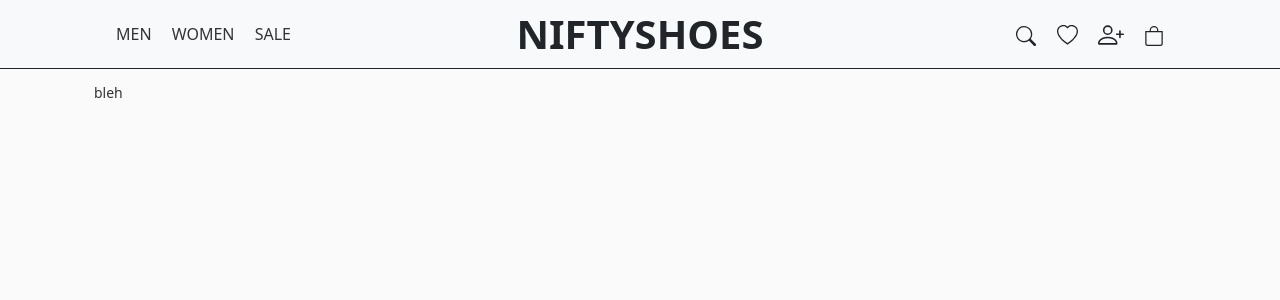
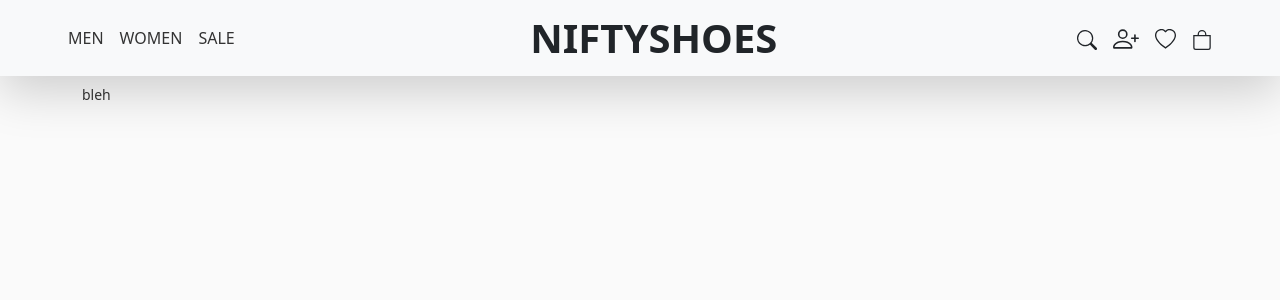
Before and after one commit to noel-ellis/ecommerce_website, a Django app: page /cart/ in a window 1280 px wide. Shown: the top 300 px of the page. Run offline with Django 4.2, Linux system fonts and the light colour scheme.

Commit message:
remade navbar

```diff
--- a/store/templates/store/base.html
+++ b/store/templates/store/base.html
@@ -17,49 +17,44 @@
         {% endif %}
     </head>
     <body>
-        <header class="py-1 px-5 border-bottom fixed-top border-dark bg-light">
-            <div class="row mx-5 align-items-center">
-                <div class="col-3">
-                    <ul class="text-start list-inline">
-                        <li class="list-inline-item mx-2">MEN</li>
-                        <li class="list-inline-item mx-2">WOMEN</li>
-                        <li class="list-inline-item mx-2">SALE</li>
+        <div class="fixed-top bg-light px-5 shadow-lg">
+
+            <!--navigation-->
+            <header class="navbar navbar-expand-lg">
+                <div class="container-fluid justify-content-between">
+                    <!-- Left elements -->
+                    <ul class="navbar-nav flex-row">
+                        <li class="nav-item mx-2">MEN</li>
+                        <li class="nav-item mx-2">WOMEN</li>
+                        <li class="nav-item mx-2">SALE</li>
                     </ul>
-                </div>
-                <div class="col-6 text-center">
-                    <a class="text-dark text-decoration-none fw-bold fs-1" href="{% url 'store:product' %}">NIFTYSHOES</a>
-                </div>
-                <div class="col-3 ">
-                    <ul class="text-end list-inline">
-                        <li class="list-inline-item mx-2 my-auto">
+
+                    <!-- Center elements -->
+                    <ul class="navbar-nav flex-row d-none d-md-flex">
+                        <li class="nav-item me-3 me-lg-1 active">
+                            <a class="text-dark text-decoration-none fw-bold fs-1" href="{% url 'store:main' %}">NIFTYSHOES</a>
+                        </li>
+                    </ul>
+
+                    <!-- Right elements -->
+                    <ul class="navbar-nav flex-row">
+                        <!--Search-->
+                        <li class="nav-item mx-2">
                             <a class="text-dark text-decoration-none align-middle" data-bs-toggle="collapse" href="#collapseSearchBar">
                                 <svg xmlns="http://www.w3.org/2000/svg" width="20" height="20" fill="currentColor" class="bi bi-search" viewBox="0 0 16 16">
                                     <path d="M11.742 10.344a6.5 6.5 0 1 0-1.397 1.398h-.001c.03.04.062.078.098.115l3.85 3.85a1 1 0 0 0 1.415-1.414l-3.85-3.85a1.007 1.007 0 0 0-.115-.1zM12 6.5a5.5 5.5 0 1 1-11 0 5.5 5.5 0 0 1 11 0z"/>
                                 </svg>
                             </a>
                         </li>
-                        <li class="list-inline-item mx-2 my-auto">
-                            <a class="text-dark text-decoration-none align-middle" href="{% url 'cart:summary' %}">
-                                <svg xmlns="http://www.w3.org/2000/svg" width="21" height="21" fill="currentColor" class="bi bi-heart" viewBox="0 0 16 16">
-                                    <path d="m8 2.748-.717-.737C5.6.281 2.514.878 1.4 3.053c-.523 1.023-.641 2.5.314 4.385.92 1.815 2.834 3.989 6.286 6.357 3.452-2.368 5.365-4.542 6.286-6.357.955-1.886.838-3.362.314-4.385C13.486.878 10.4.28 8.717 2.01L8 2.748zM8 15C-7.333 4.868 3.279-3.04 7.824 1.143c.06.055.119.112.176.171a3.12 3.12 0 0 1 .176-.17C12.72-3.042 23.333 4.867 8 15z"/>
-                                </svg>
-                            </a>
-                        </li>
-                        <li class="list-inline-item mx-2 my-auto">
+
+                        <!--Account-->
                         {% if user.is_authenticated %}
+                        <li class="nav-item dropdown mx-2">
                             <a class="text-dark text-decoration-none align-middle" data-bs-toggle="dropdown" data-bs-auto-close="outside" aria-expanded="false">
                                 <svg xmlns="http://www.w3.org/2000/svg" width="26" height="26" fill="currentColor" class="bi bi-person-lines-fill" viewBox="0 0 16 16">
                                     <path d="M6 8a3 3 0 1 0 0-6 3 3 0 0 0 0 6zm-5 6s-1 0-1-1 1-4 6-4 6 3 6 4-1 1-1 1H1zM11 3.5a.5.5 0 0 1 .5-.5h4a.5.5 0 0 1 0 1h-4a.5.5 0 0 1-.5-.5zm.5 2.5a.5.5 0 0 0 0 1h4a.5.5 0 0 0 0-1h-4zm2 3a.5.5 0 0 0 0 1h2a.5.5 0 0 0 0-1h-2zm0 3a.5.5 0 0 0 0 1h2a.5.5 0 0 0 0-1h-2z"/>
                                 </svg>
                             </a>
-                            {% else %}
-                            <a class="text-dark text-decoration-none align-middle" href="{% url 'users:login' %}">
-                                <svg xmlns="http://www.w3.org/2000/svg" width="26" height="26" fill="currentColor" class="bi bi-person-plus" viewBox="0 0 16 16">
-                                    <path d="M6 8a3 3 0 1 0 0-6 3 3 0 0 0 0 6zm2-3a2 2 0 1 1-4 0 2 2 0 0 1 4 0zm4 8c0 1-1 1-1 1H1s-1 0-1-1 1-4 6-4 6 3 6 4zm-1-.004c-.001-.246-.154-.986-.832-1.664C9.516 10.68 8.289 10 6 10c-2.29 0-3.516.68-4.168 1.332-.678.678-.83 1.418-.832 1.664h10z"/>
-                                    <path fill-rule="evenodd" d="M13.5 5a.5.5 0 0 1 .5.5V7h1.5a.5.5 0 0 1 0 1H14v1.5a.5.5 0 0 1-1 0V8h-1.5a.5.5 0 0 1 0-1H13V5.5a.5.5 0 0 1 .5-.5z"/>
-                                  </svg>
-                            </a>
-                            {% endif %}
 
                             <ul class="dropdown-menu dropdown-menu-end mt-2 my-auto">
                                 <li><h6 class="dropdown-header">{{ user.username }}</h6></li>
@@ -73,13 +68,46 @@
                                 <li><a class="dropdown-item" href="{% url 'users:logout' %}">Sign out</a></li>
                             </ul>
                         </li>
-                        <li class="list-inline-item mx-2 my-auto">
+                        {% else %}
+                        <li class="nav-item mx-2">
+                            <a class="text-dark text-decoration-none align-middle" href="{% url 'users:login' %}">
+                                <svg xmlns="http://www.w3.org/2000/svg" width="26" height="26" fill="currentColor" class="bi bi-person-plus" viewBox="0 0 16 16">
+                                    <path d="M6 8a3 3 0 1 0 0-6 3 3 0 0 0 0 6zm2-3a2 2 0 1 1-4 0 2 2 0 0 1 4 0zm4 8c0 1-1 1-1 1H1s-1 0-1-1 1-4 6-4 6 3 6 4zm-1-.004c-.001-.246-.154-.986-.832-1.664C9.516 10.68 8.289 10 6 10c-2.29 0-3.516.68-4.168 1.332-.678.678-.83 1.418-.832 1.664h10z"/>
+                                    <path fill-rule="evenodd" d="M13.5 5a.5.5 0 0 1 .5.5V7h1.5a.5.5 0 0 1 0 1H14v1.5a.5.5 0 0 1-1 0V8h-1.5a.5.5 0 0 1 0-1H13V5.5a.5.5 0 0 1 .5-.5z"/>
+                                  </svg>
+                            </a>
+                        </li>
+                        {% endif %}
+
+                        <!--Favorites-->
+                        <li class="nav-item mx-2">
+                            <a class="text-dark text-decoration-none align-middle" href="{% url 'cart:summary' %}">
+                                <svg xmlns="http://www.w3.org/2000/svg" width="21" height="21" fill="currentColor" class="bi bi-heart" viewBox="0 0 16 16">
+                                    <path d="m8 2.748-.717-.737C5.6.281 2.514.878 1.4 3.053c-.523 1.023-.641 2.5.314 4.385.92 1.815 2.834 3.989 6.286 6.357 3.452-2.368 5.365-4.542 6.286-6.357.955-1.886.838-3.362.314-4.385C13.486.878 10.4.28 8.717 2.01L8 2.748zM8 15C-7.333 4.868 3.279-3.04 7.824 1.143c.06.055.119.112.176.171a3.12 3.12 0 0 1 .176-.17C12.72-3.042 23.333 4.867 8 15z"/>
+                                </svg>
+                            </a>
+                        </li>
+
+                        <!--Cart-->
+                        <li class="nav-item mx-2">
                             <a class="text-dark text-decoration-none align-middle" data-bs-toggle="offcanvas" href="#offcanvasCart" role="button" aria-controls="offcanvasCart">
                                 <svg xmlns="http://www.w3.org/2000/svg" width="20" height="20" fill="currentColor" class="bi bi-bag" viewBox="0 0 16 16">
                                     <path d="M8 1a2.5 2.5 0 0 1 2.5 2.5V4h-5v-.5A2.5 2.5 0 0 1 8 1zm3.5 3v-.5a3.5 3.5 0 1 0-7 0V4H1v10a2 2 0 0 0 2 2h10a2 2 0 0 0 2-2V4h-3.5zM2 5h12v9a1 1 0 0 1-1 1H3a1 1 0 0 1-1-1V5z"/>
                                 </svg>
                             </a>
+                        </li>
 
+                    <!-- Right elements -->
+                </div>
+            </header>
+            <!--collapseSearchBar-->
+            <div class="collapse" id="collapseSearchBar">
+                <input class="form-control mb-2 mx-1" placeholder="Search" maxlength="64" type="search">
+            </div>
+        </div>
+
+        <main role="main" class="container py-1">
+            <div class="row">
                 <div class="offcanvas offcanvas-end" tabindex="-1" id="offcanvasCart" aria-labelledby="offcanvasCartLabel">
                     <div class="offcanvas-header">
                         <h5 class="offcanvas-title" id="offcanvasCartLabel">Cart</h5>
@@ -91,23 +119,7 @@
                         </div>
                     </div>
                 </div>
-                        </li>
-                    </ul>
-                </div>
-            </div>
-            <div class="collapse mx-5" id="collapseSearchBar">
-                <input class="form-control my-1" placeholder="Search" maxlength="64" type="search">
-            </div>
-        </header>
-        <main role="main" class="container">
-            {% if messages %}
-                {% for message in messages %}
-                    <div class="alert alert-{{ message.tags }}">
-                        {{ message }}
-                    </div>
-                {% endfor %}
-            {% endif %}
-            <div class="container mt-2">
+
                 {% block content %}{% endblock %}
             </div>
         </main>
--- a/store/templates/store/product_list.html
+++ b/store/templates/store/product_list.html
@@ -1,7 +1,7 @@
 {% extends "store/base.html" %}
 {% block content %}
 
-    <div class="album py-5 bg-light">
+    <div class="album bg-light">
         <div class="container">
             <div class="row row-cols-1 row-cols-sm-2 row-cols-md-3 g-3">
                 {% for product in product_list %}
--- a/store/urls.py
+++ b/store/urls.py
@@ -5,11 +5,12 @@
 app_name = 'store'
 
 urlpatterns = [
-    path('', views.ProductListView.as_view(), name='product'),
+    path('', views.main, name='main'),
+    path('products', views.ProductListView.as_view(), name='product'),
     path('new_collection', views.CollectionCreateView.as_view(), name='collection-create'),
     path('collections/<slug:slug>', views.collection_list, name='collection'),
     path('new_product', views.ProductCreateView.as_view(), name='product-create'),
-    path('<slug:slug>', views.ProductDetailView.as_view(), name='product-detail'),
-    path('<slug:slug>/update', views.ProductUpdateView.as_view(), name='product-update'),
-    path('<slug:slug>/delete', views.ProductDeleteView.as_view(), name='product-delete'),
+    path('products/<slug:slug>', views.ProductDetailView.as_view(), name='product-detail'),
+    path('products/<slug:slug>/update', views.ProductUpdateView.as_view(), name='product-update'),
+    path('products/<slug:slug>/delete', views.ProductDeleteView.as_view(), name='product-delete'),
 ]
--- a/store/views.py
+++ b/store/views.py
@@ -3,6 +3,10 @@
 from django.views import generic
 
 from .models import Collection, Product
+
+
+def main(request):
+    return render(request, 'store/main.html')
 
 
 def collection_list(request, slug):
```
Lines whose indentation alone changed are shown as unchanged.
